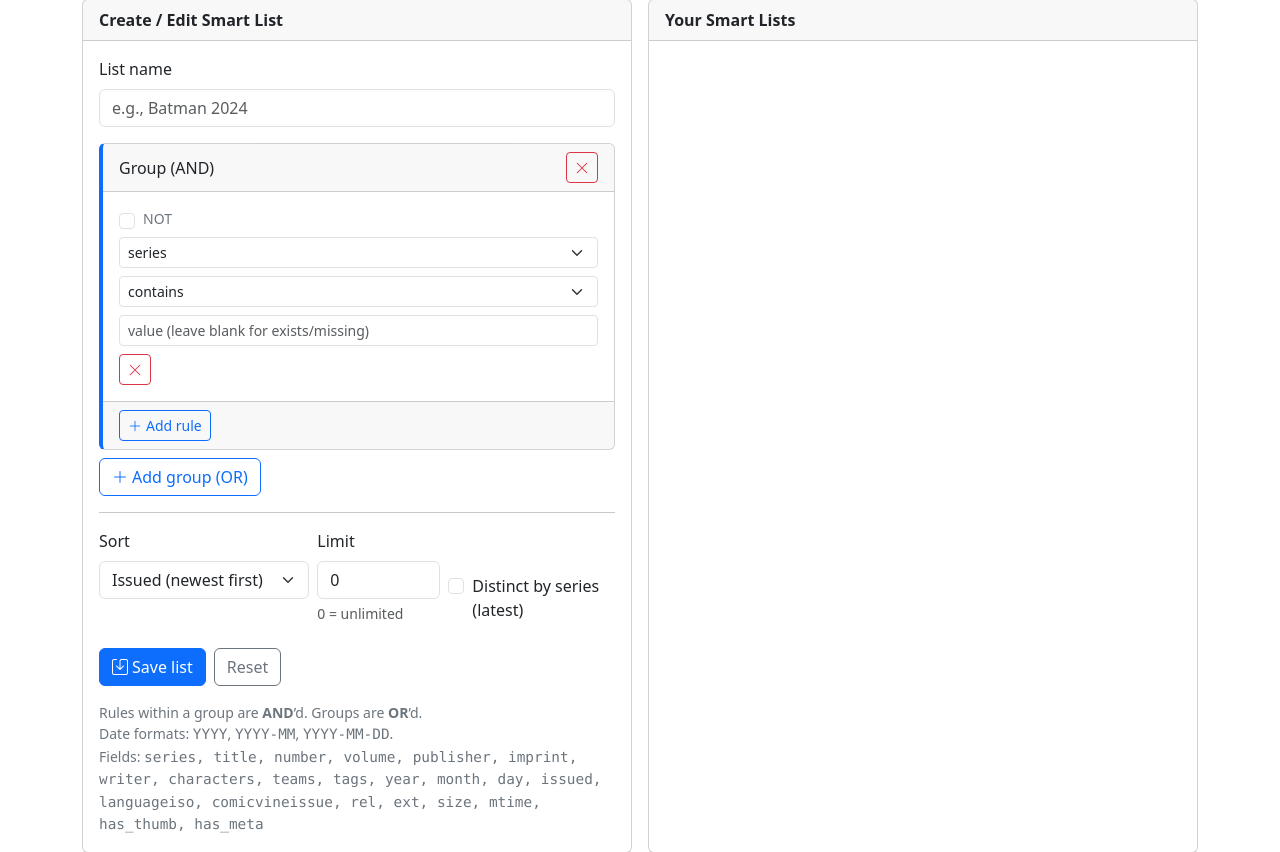
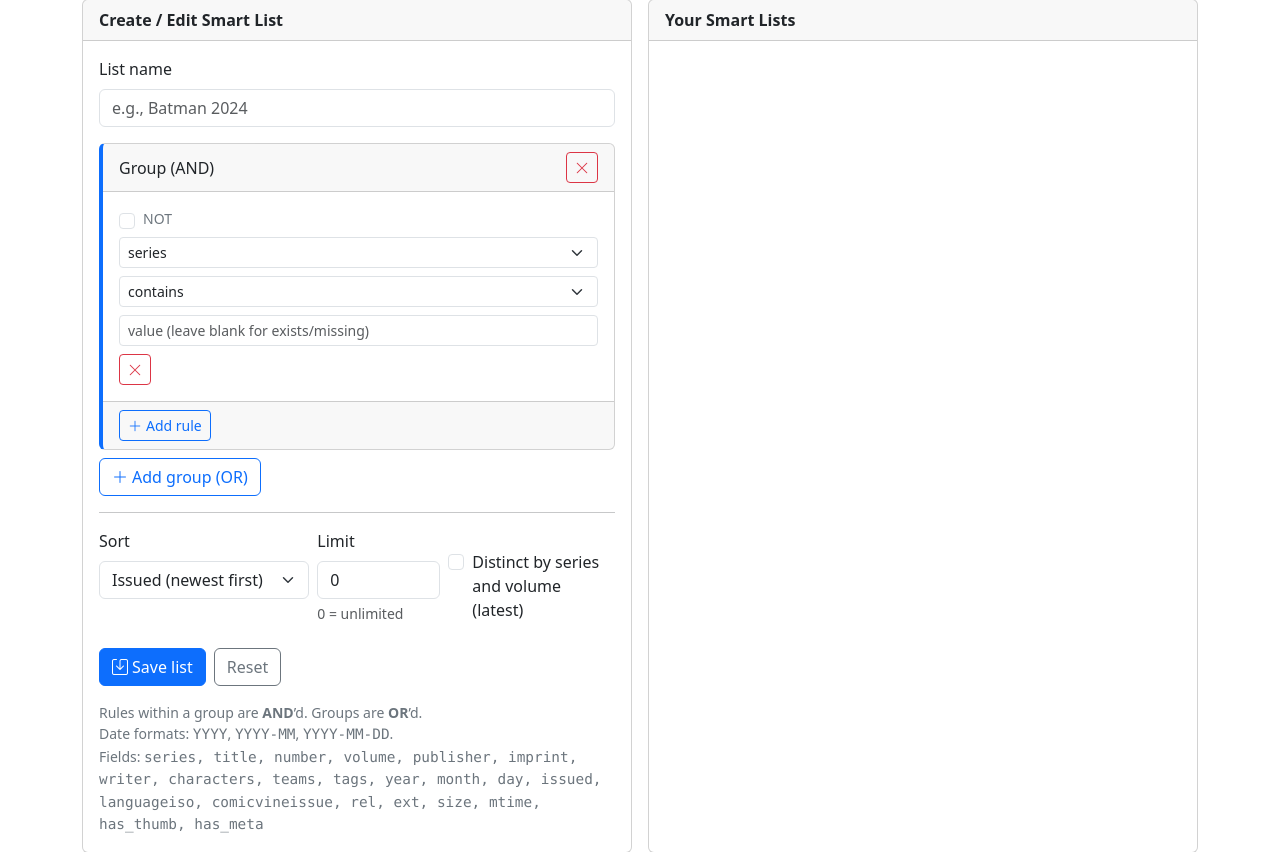
Before and after one commit to Nadiar/ComicOPDS, a Python web app: template app/templates/smartlists.html in a window 1280 px wide. Shown: the part 82-934 px from the top of the page. Run offline with Jinja, Linux system fonts and the light colour scheme; the template is opened without the code that fills it, so the values that code supplies are empty.

Commit message:
Fixed smart-lists

```diff
--- a/app/db.py
+++ b/app/db.py
@@ -490,7 +490,7 @@ def smartlist_query(conn: sqlite3.Connection, groups: List[Dict[str, Any]], sort
              FROM items i2
              LEFT JOIN meta m2 ON m2.rel = i2.rel
             WHERE i2.is_dir=0
-              AND m2.series = m.series
+              AND m2.series = m.series AND m2.volume = m.volume
               AND (
                 CAST(COALESCE(NULLIF(m2.year,''),'0') AS INTEGER) > CAST(COALESCE(NULLIF(m.year,''),'0') AS INTEGER) OR
                 (
--- a/app/templates/smartlists.html
+++ b/app/templates/smartlists.html
@@ -56,7 +56,7 @@
               <div class="col-6 col-md-4 d-flex align-items-end">
                 <div class="form-check mt-3">
                   <input class="form-check-input" type="checkbox" id="distinctSeries">
-                  <label class="form-check-label" for="distinctSeries">Distinct by series (latest)</label>
+                  <label class="form-check-label" for="distinctSeries">Distinct by series and volume (latest)</label>
                 </div>
               </div>
             </div>
```
